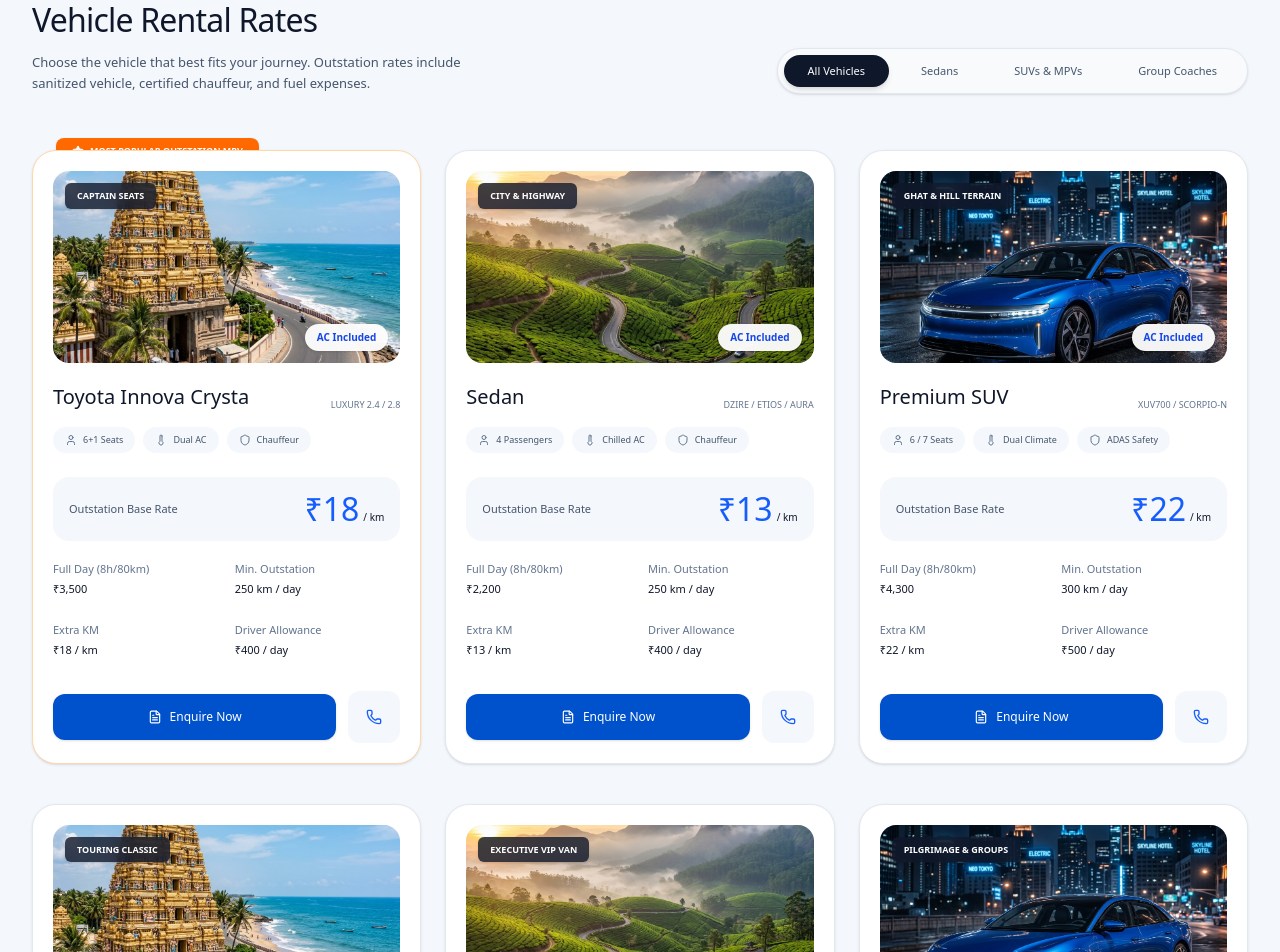
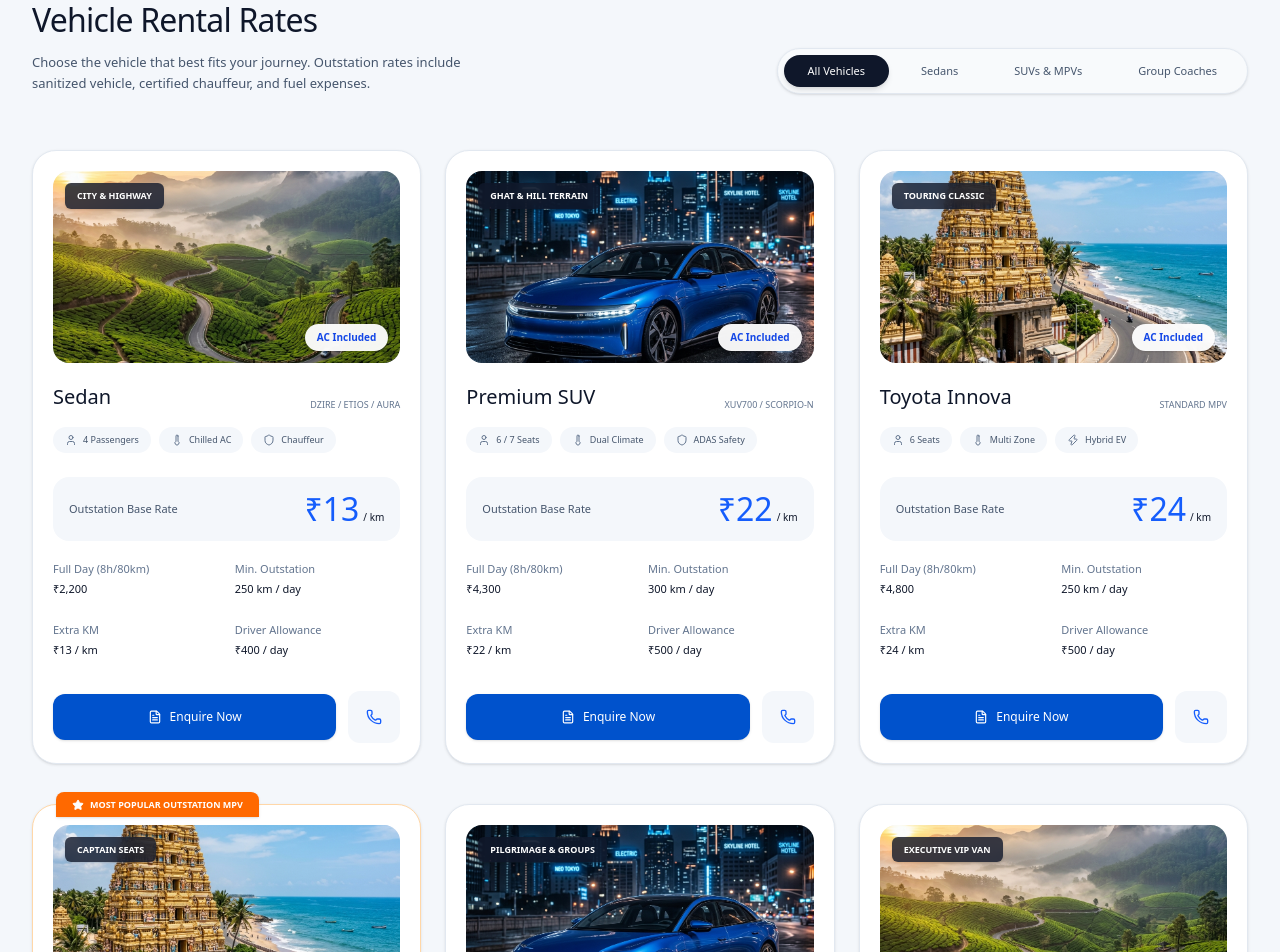
Before and after one commit to aeropeak26/Rudhran_travels, a Next.js app: page /tariff in a window 1280 px wide. Shown: the part 760-1712 px from the top of the page. Built offline with nearby package versions, Linux system fonts and the light colour scheme.

Commit message:
Fix Most Popular badge clipping issue and match card sort order

```diff
--- a/src/app/tariff/page.tsx
+++ b/src/app/tariff/page.tsx
@@ -95,12 +95,16 @@ export default function TariffPage() {
   const [isModalOpen, setIsModalOpen] = useState(false);
   const [filter, setFilter] = useState('All Vehicles');
 
+  const vehicleOrder = ['2', '3', '4', '1', '6', '5'];
+
   const filteredVehicles = vehiclesData.filter(v => {
     if (filter === 'All Vehicles') return true;
     if (filter === 'Sedans') return v.vClass === 'Sedan';
     if (filter === 'SUVs & MPVs') return v.vClass === 'SUV / MUV';
     if (filter === 'Group Coaches') return v.vClass === 'Luxury Coach';
     return true;
+  }).sort((a, b) => {
+    return vehicleOrder.indexOf(a.id) - vehicleOrder.indexOf(b.id);
   });
 
   return (
@@ -202,7 +206,7 @@ export default function TariffPage() {
               <div key={v.id} className="relative mt-4">
                 {/* Most Popular Badge (Absolute positioned above card) */}
                 {override.mostPopular && (
-                  <div className="absolute -top-3 left-6 bg-orange-500 text-white text-[9px] font-bold uppercase px-4 py-1.5 rounded-t-lg z-10 flex items-center gap-1.5 shadow-sm">
+                  <div className="absolute -top-3 left-6 bg-orange-500 text-white text-[9px] font-bold uppercase px-4 py-1.5 rounded-t-lg z-30 flex items-center gap-1.5 shadow-sm">
                     <Star className="w-3 h-3 fill-white" /> MOST POPULAR OUTSTATION MPV
                   </div>
                 )}
```
